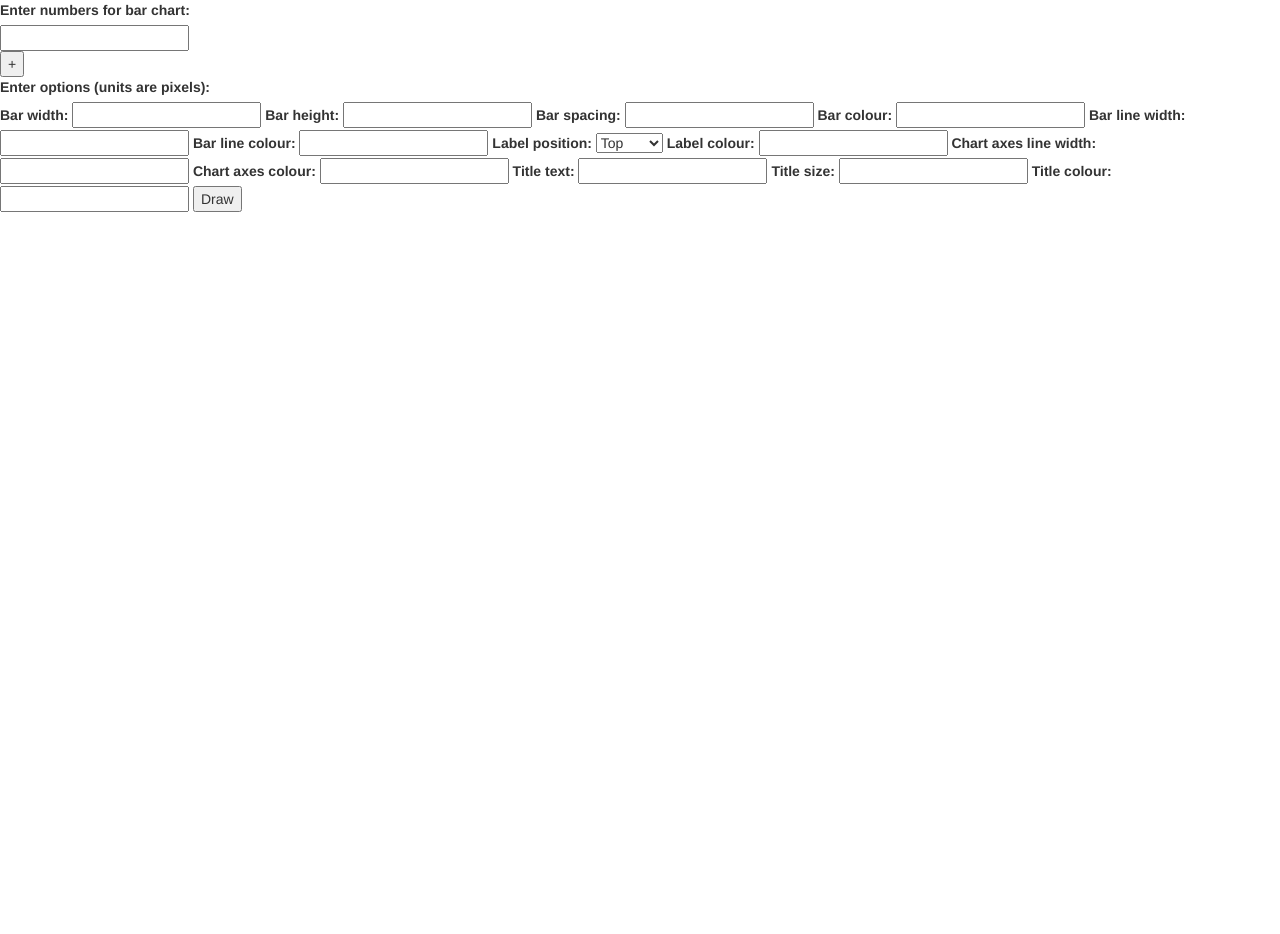
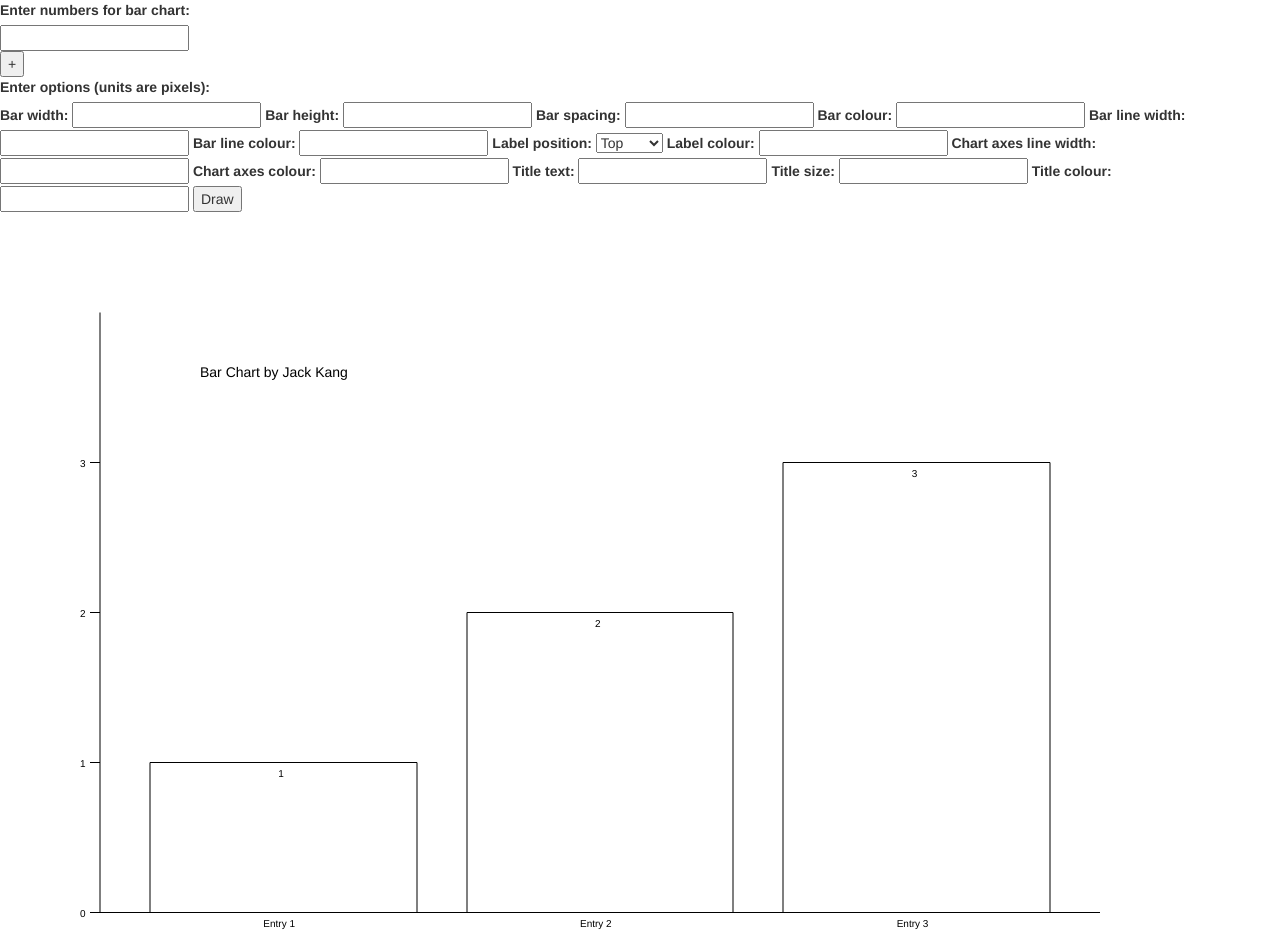
Before and after one commit to wayandandae/lhl-bar-chart-project-canvas, a website: page src/index.html in a window 1280 px wide. Before the commit the page ends 817 px from the top, so only its background shows below. Drawn offline with nearby package versions, Linux system fonts and the light colour scheme.

Commit message:
Replace canvas to jQuery and css

```diff
--- a/src/index.html
+++ b/src/index.html
@@ -10,7 +10,14 @@
       rel="stylesheet"
       href="https://maxcdn.bootstrapcdn.com/bootstrap/3.3.7/css/bootstrap.min.css"
     />
+    <link rel="stylesheet" href="main.css" />
     <style type="text/css"></style>
+    <script src="https://ajax.googleapis.com/ajax/libs/jquery/3.6.1/jquery.min.js"></script>
+    <script>
+      $(document).ready(function () {
+        drawBarChart([[1, 2, 3]], {}, $("#chart"));
+      });
+    </script>
   </head>
   <body>
     <div class="chartinput">
@@ -67,9 +74,8 @@
         />
       </form>
     </div>
-    <div>
-      <canvas id="canvas" height="600" width="800"> </canvas>
-    </div>
+    <div id="chart"></div>
   </body>
   <script type="text/javascript" src="../src/index.js"></script>
+  <script type="text/javascript" src="../src/jQueryHelper.js"></script>
 </html>
--- a/src/index.js
+++ b/src/index.js
@@ -1,7 +1,8 @@
 const padding = 100;
+const tickLength = 10;
 // function to set parameters for drawBarChart API
 function setParameter() {
-  const rawData = document.getElementsByClassName("saved_data");
+  const rawData = $(".saved_data");
   const data = [];
 
   for (let i = 0; i < rawData.length; i++) {
@@ -24,7 +25,7 @@ function setParameter() {
     titleColour: document.getElementById("titlecolour").value,
   };
 
-  const element = document.querySelector("canvas");
+  const element = $("#chart");
 
   return [data, options, element];
 }
@@ -43,7 +44,7 @@ function addData(inputData) {
     errorMsg("DIFF_DATA_LENGTH");
   }
 
-  document.getElementById("chartdata").value = "";
+  $("#chartdata").val("");
 }
 // check if a new array has the same length as previous entry
 function isSameLength(dataArray) {
@@ -74,13 +75,19 @@ function strToArray(input) {
 }
 /// DRAW BAR CHART ///
 function drawBarChart(data, options, element) {
-  const context = element.getContext("2d");
-  context.clearRect(0, 0, canvas.width, canvas.height);
-  addTitle(options.titleText, options.titleSize, options.titleColour);
+  $("#chart").html("");
+  const canvasHeight = element.outerHeight();
+  const canvasWidth = element.outerWidth();
+  options.titleText = options.titleText || "Bar Chart by Jack Kang";
+  $addLabel(padding + 100, padding + 50, options.titleText, {
+    fontSize: options.titleSize || "25px",
+    color: options.titleColour,
+  });
 
-  drawAxes(options.axisWidth, options.axisColour);
-  yAxisTicks(data, options.axisWidth, options.axisColour);
-  drawBars(
+  // drawAxes(options.axisWidth, options.axisColour);
+  $drawAxes(options.axisWidth, options.axisColour, canvasWidth, canvasHeight);
+  $yAxisTicks(data, options.axisWidth, options.axisColour, canvasHeight);
+  $drawBars(
     data,
     options.barWidth,
     options.barHeight,
@@ -88,7 +95,10 @@ function drawBarChart(data, options, element) {
     options.barLineWidth,
     options.barLineColour,
     options.barColour,
-    options.labelColour
+    options.labelSize,
+    options.labelColour,
+    canvasWidth,
+    canvasHeight
   );
 }
 // get maximum value of x-axis
@@ -99,60 +109,63 @@ function xAxisMax(data) {
 }
 // get maximum value of y-axis
 function yAxisMax(data) {
-  let dataMaxY = 0;
   let yAxisMaxVal = 0;
 
   for (let i = 0; i < data.length; i++) {
-    dataMaxY += Math.max(...data[i]);
+    yAxisMaxVal += Math.max(...data[i]);
   }
 
-  return (yAxisMaxVal = parseInt((dataMaxY * 5) / 4));
+  return yAxisMaxVal;
 }
 // check if created data bars are out of bounds
-function isOutOfBounds(xAxisL, yAxisL, xMaxVal, yMaxVal, barW, barH, barS) {
+function isOutOfBounds(
+  data,
+  barWidth,
+  barHeight,
+  barSpace,
+  canvasWidth,
+  canvasHeight
+) {
   let error = false;
-  if (yMaxVal * barH > yAxisL) {
+  const xAxisLength = canvasWidth - padding * 2;
+  const yAxisLength = canvasHeight - padding * 2;
+
+  if (Math.round(yAxisMax(data) * 1.25) * barHeight > yAxisLength) {
     error = true;
     errorMsg("HEIGHT_OUT_OF_LIMIT");
   }
-  if (xMaxVal * barW + (xMaxVal + 1) * barS > xAxisL) {
+  if (
+    xAxisMax(data) * barWidth + (xAxisMax(data) + 1) * barSpace >
+    xAxisLength
+  ) {
     error = true;
     errorMsg("WIDTH_OUT_OF_LIMIT");
   }
   return error;
 }
 // create ticks on y-axis
-function yAxisTicks(data, axisWidth, axisColour) {
-  const canvas = document.querySelector("#canvas");
-  const canvasHeight = canvas.height;
-  const canvasWidth = canvas.width;
-
-  const tickSize = 10;
-  const tickNumber = yAxisMax(data);
+function $yAxisTicks(data, axisWidth, axisColour, canvasHeight) {
+  const tickNumber = Math.round(yAxisMax(data) * 1.25);
   const tickWidth = (canvasHeight - padding * 2) / tickNumber;
 
-  if (canvas.getContext) {
-    const ctx = canvas.getContext("2d");
-
-    for (let i = 0; i < tickNumber; i++) {
-      drawLine(
-        ctx,
-        [padding, canvasHeight - padding - i * tickWidth],
-        [padding - tickSize, canvasHeight - padding - i * tickWidth],
-        axisWidth,
-        axisColour
-      );
-      addDataLabel(
-        i,
-        padding - 20,
-        canvasHeight - padding - i * tickWidth,
-        axisColour
-      );
-    }
+  for (let i = 0; i < tickNumber; i++) {
+    $("#chart").line(
+      padding,
+      canvasHeight - padding - i * tickWidth,
+      padding - tickLength,
+      canvasHeight - padding - i * tickWidth,
+      {
+        color: axisColour,
+      }
+    );
+    $addLabel(padding - 20, canvasHeight - padding - i * tickWidth - 5, i, {
+      color: axisColour,
+    });
   }
 }
+
 // function to draw a line
-function drawLine(ctx, begin, end, lineWidth = 1, lineColour = "black") {
+function jQueryHelper(ctx, begin, end, lineWidth = 1, lineColour = "black") {
   ctx.lineWidth = lineWidth;
   ctx.strokeStyle = lineColour;
 
@@ -162,6 +175,29 @@ function drawLine(ctx, begin, end, lineWidth = 1, lineColour = "black") {
   ctx.stroke();
 }
 // function to draw a rectangle
+function $drawRect(
+  tLeft,
+  bLeft,
+  bRight,
+  tRight,
+  lineWidth = 1,
+  lineColour = "black",
+  barColour = "white"
+) {
+  $("#chart").line(tLeft[0], tLeft[1], tRight[0], tRight[1], {
+    color: lineColour,
+  });
+  $("#chart").line(tRight[0], tRight[1], bRight[0], bRight[1], {
+    color: lineColour,
+  });
+  $("#chart").line(bRight[0], bRight[1], bLeft[0], bLeft[1], {
+    color: lineColour,
+  });
+  $("#chart").line(bLeft[0], bLeft[1], tLeft[0], tLeft[1], {
+    color: lineColour,
+  });
+}
+
 function drawRect(
   ctx,
   tLeft,
@@ -186,52 +222,28 @@ function drawRect(
   ctx.fillStyle = barColour;
   ctx.fill();
 }
-function addTitle(titleText, titleSize = 200, titleColour = "black") {
-  const canvas = document.getElementById("canvas");
-  const context = canvas.getContext("2d");
-  if (!titleText) {
-    titleText = "Bar chart by Jack";
-  }
-  context.font = `${titleSize}px Arial`;
-  context.fillStyle = titleColour;
-  context.fillText(titleText, 150, 50);
+
+function $addLabel(xPos, yPos, content, options) {
+  $("#chart").label(xPos, yPos, content, options);
 }
-function addDataLabel(content, xPos, yPos, labelColour) {
-  labelColour = labelColour || "black";
-  const canvas = document.getElementById("canvas");
-  const context = canvas.getContext("2d");
-  context.font = "20px Arial";
-  context.fillStyle = labelColour;
-  context.fillText(content, xPos, yPos);
+
+function $drawAxes(axisWidth, axisColour, canvasWidth, canvasHeight) {
+  axisWidth = null;
+
+  $("#chart").line(padding, padding, padding, canvasHeight - padding, {
+    color: axisColour,
+  });
+  $("#chart").line(
+    padding,
+    canvasHeight - padding,
+    canvasWidth - padding,
+    canvasHeight - padding,
+    {
+      color: axisColour,
+    }
+  );
 }
-// function to draw x and y-axes
-function drawAxes(axisWidth, axisColour) {
-  const canvas = document.querySelector("#canvas");
-  const canvasHeight = canvas.height;
-  const canvasWidth = canvas.width;
-
-  if (canvas.getContext) {
-    const ctx = canvas.getContext("2d");
-    // y-axis
-    drawLine(
-      ctx,
-      [padding, padding],
-      [padding, canvasHeight - padding],
-      axisWidth,
-      axisColour
-    );
-    // x-axis
-    drawLine(
-      ctx,
-      [canvasWidth - padding, canvasHeight - padding],
-      [padding, canvasHeight - padding],
-      axisWidth,
-      axisColour
-    );
-  }
-}
-// function to draw bars
-function drawBars(
+function $drawBars(
   data,
   barWidth,
   barHeight,
@@ -239,36 +251,24 @@ function drawBars(
   barLineWidth,
   barLineColour,
   barColour,
-  labelColour
+  labelSize,
+  labelColour,
+  canvasWidth,
+  canvasHeight
 ) {
-  barSpace = barSpace || 30;
-  const canvas = document.querySelector("#canvas");
-  const canvasHeight = canvas.height;
-  const canvasWidth = canvas.width;
+  barSpace = barSpace || 50;
   const xAxisLength = canvasWidth - padding * 2;
   const yAxisLength = canvasHeight - padding * 2;
 
   if (!barWidth) {
-    barWidth = xAxisLength / xAxisMax(data) - barSpace;
+    barWidth = (xAxisLength - (xAxisMax(data) + 1) * barSpace) / xAxisMax(data);
   }
 
   if (!barHeight) {
-    barHeight = yAxisLength / yAxisMax(data);
+    barHeight = yAxisLength / Math.round(yAxisMax(data) * 1.25);
   }
 
-  if (
-    canvas.getContext ||
-    !isOutOfBounds(
-      xAxisLength,
-      yAxisLength,
-      xAxisMax(data),
-      yAxisMax(data),
-      barWidth,
-      barHeight,
-      barSpace
-    )
-  ) {
-    const ctx = canvas.getContext("2d");
+  if (!isOutOfBounds(data, barWidth, barHeight, barSpace, canvasWidth)) {
     const yBaseValue = [];
 
     for (let i = 0; i < data.length; i++) {
@@ -277,8 +277,7 @@ function drawBars(
         const newYBase = yBaseValue[j] - data[i][j] * barHeight;
         const leftX = padding + j * barWidth + (j + 1) * barSpace;
 
-        drawRect(
-          ctx,
+        $drawRect(
           [leftX, newYBase],
           [leftX, yBaseValue[j]],
           [leftX + barWidth, yBaseValue[j]],
@@ -287,18 +286,18 @@ function drawBars(
           barLineColour,
           barColour
         );
-        addDataLabel(
+        $addLabel(
+          padding - 5 + (j + 0.5) * barWidth + (j + 1) * barSpace,
+          newYBase + 5,
           data[i][j],
-          padding - 8 + (j + 0.5) * barWidth + (j + 1) * barSpace,
-          newYBase + 20,
-          labelColour
+          { color: labelColour, fontSize: labelSize }
         );
         i === 0 &&
-          addDataLabel(
-            `Data ${j + 1}`,
-            padding - 22 + (j + 0.45) * barWidth + (j + 1) * barSpace,
-            canvasHeight - padding + 20,
-            labelColour
+          $addLabel(
+            padding - 20 + (j + 0.5) * barWidth + (j + 1) * barSpace,
+            canvasHeight - padding + 5,
+            `Entry ${j + 1}`,
+            { color: labelColour, fontSize: labelSize }
           );
         yBaseValue[j] = newYBase;
       }
@@ -333,5 +332,5 @@ function errorMsg(errorType) {
       break;
   }
 
-  return errorMessage;
+  return alert(errorMessage);
 }
--- /dev/null
+++ b/src/jQueryHelper.js
@@ -0,0 +1,114 @@
+(function ($) {
+  let helpers = {
+    createLine: function (x1, y1, x2, y2, options) {
+      if (x2 < x1) {
+        let temp = x1;
+        x1 = x2;
+        x2 = temp;
+        temp = y1;
+        y1 = y2;
+        y2 = temp;
+      }
+      let line = document.createElement("div");
+
+      line.className = options.class;
+
+      let length = Math.sqrt((x1 - x2) * (x1 - x2) + (y1 - y2) * (y1 - y2));
+
+      line.style.width = length + "px";
+      // line.style.height = options.height + "px";
+      line.style.borderBottom = options.stroke + "px " + options.style;
+      line.style.borderColor = options.color;
+      line.style.position = "absolute";
+      line.style.zIndex = options.zindex;
+
+      const angle = Math.atan((y2 - y1) / (x2 - x1));
+      line.style.top = y1 + 0.5 * length * Math.sin(angle) + "px";
+      line.style.left = x1 - 0.5 * length * (1 - Math.cos(angle)) + "px";
+      line.style.transform =
+        line.style.MozTransform =
+        line.style.WebkitTransform =
+        line.style.msTransform =
+        line.style.OTransform =
+          "rotate(" + angle + "rad)";
+
+      return line;
+    },
+    createLabel: function (x1, y1, content, options) {
+      let label = document.createElement("div");
+
+      label.className = options.class;
+
+      label.setAttribute("class", "datalabel");
+      label.innerText = content;
+      label.style.fontSize = options.fontSize + "px";
+      label.style.color = options.color;
+      label.style.position = "absolute";
+
+      label.style.top = y1 + "px";
+      label.style.left = x1 + "px";
+
+      return label;
+    },
+  };
+
+  $.fn.line = function (x1, y1, x2, y2, options, callbacks) {
+    return $(this).each(function () {
+      let callback = "";
+      if (typeof options === "function") {
+        callback = options;
+        options = null;
+      } else {
+        callback = callbacks;
+      }
+      options = $.extend({}, $.fn.line.defaults, options);
+
+      $(this)
+        .append(helpers.createLine(x1, y1, x2, y2, options))
+        .promise()
+        .done(function () {
+          if (typeof callback === "function") {
+            callback.call();
+          }
+        });
+    });
+  };
+  $.fn.line.defaults = {
+    zIndex: 10000,
+    color: "#000000",
+    stroke: "1",
+    style: "solid",
+    class: "line",
+    // height: "5",
+  };
+
+  $.fn.label = function (x1, y1, content, options, callbacks) {
+    return $(this).each(function () {
+      let callback = "";
+      if (typeof options === "function") {
+        callback = options;
+        options = null;
+      } else {
+        callback = callbacks;
+      }
+      options = $.extend({}, $.fn.label.defaults, options);
+
+      $(this)
+        .append(helpers.createLabel(x1, y1, content, options))
+        .promise()
+        .done(function () {
+          if (typeof callback === "function") {
+            callback.call();
+          }
+        });
+    });
+  };
+  $.fn.label.defaults = {
+    zIndex: 9999,
+    color: "#000000",
+    stroke: "1",
+    style: "solid",
+    class: "label",
+    fontSize: "10",
+  };
+})(jQuery);
--- /dev/null
+++ b/src/main.css
@@ -0,0 +1,7 @@
+#chart {
+  position: relative;
+  width: 1200px;
+  height: 800px;
+  background-color: #ffff;
+  z-index: auto;
+}
```
Also changed, not shown: package.json (+4 -3 lines), src/main.html (added, +76 -0 lines), 1 other file.
